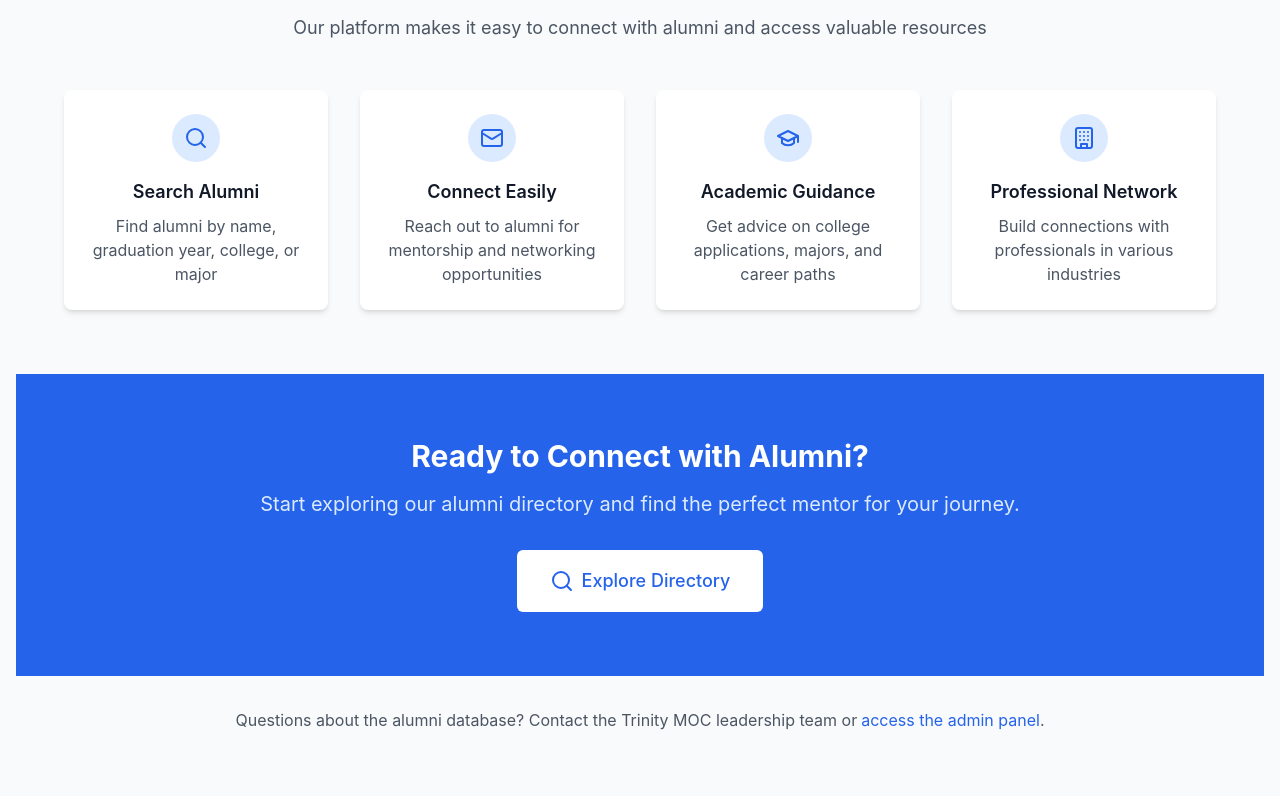
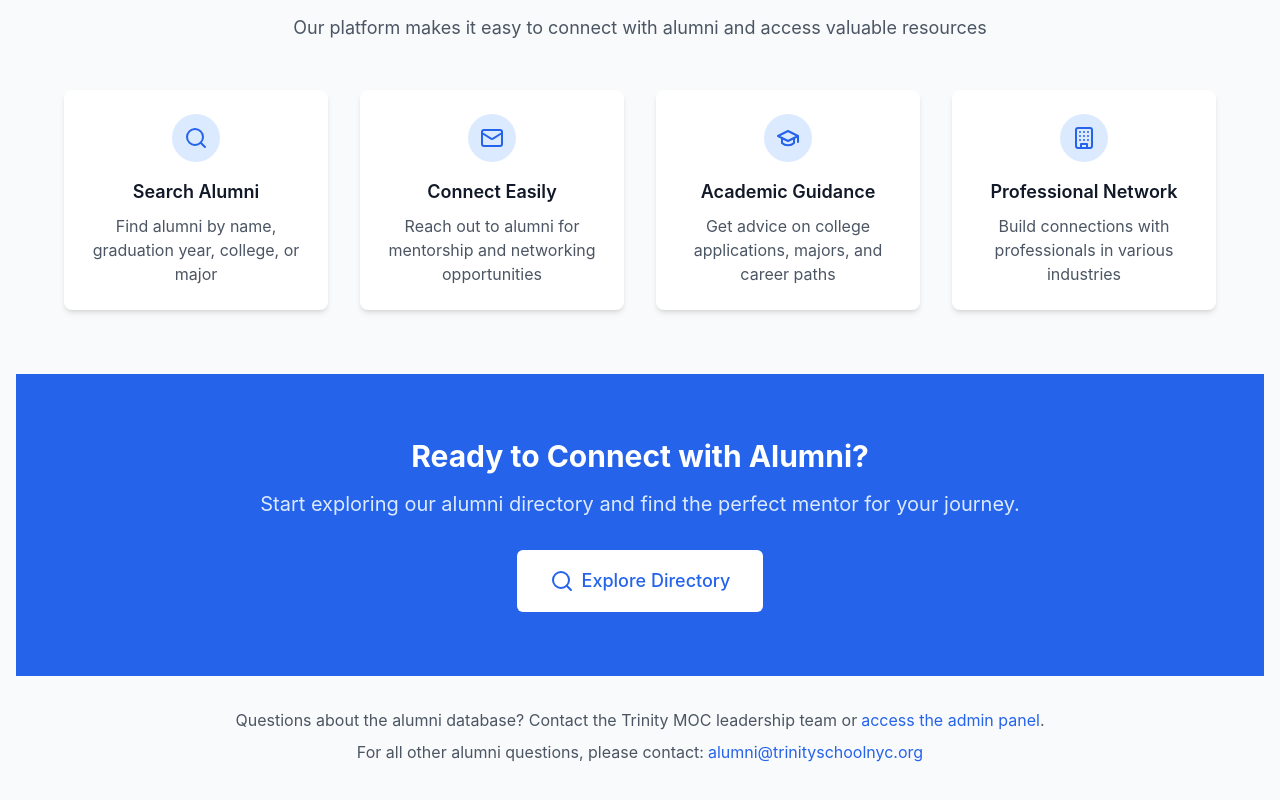
Before and after one commit to SaavanG/moc_alumni_database, a React (Create React App) app in the folder client/: page / in a window 1280 px wide. Shown: the part 1116-1916 px from the top of the page. Built offline with nearby package versions, Linux system fonts and the light colour scheme; no server answers.

Commit message:
Add alumni office contact to homepage footer
- Added alumni@trinityschoolnyc.org contact in homepage footer
- Made email clickable with mailto link
- Consistent styling with existing footer text
- Provides easy access to alumni office contact from main page

```diff
--- a/client/src/pages/Home.js
+++ b/client/src/pages/Home.js
@@ -148,6 +148,12 @@ const Home = () => {
             </Link>
             .
           </p>
+          <p className="text-gray-600 mt-2">
+            For all other alumni questions, please contact:
+            <a href="mailto:alumni@trinityschoolnyc.org" className="text-primary-600 hover:text-primary-700 ml-1">
+              alumni@trinityschoolnyc.org
+            </a>
+          </p>
         </div>
       </div>
     </div>
```
